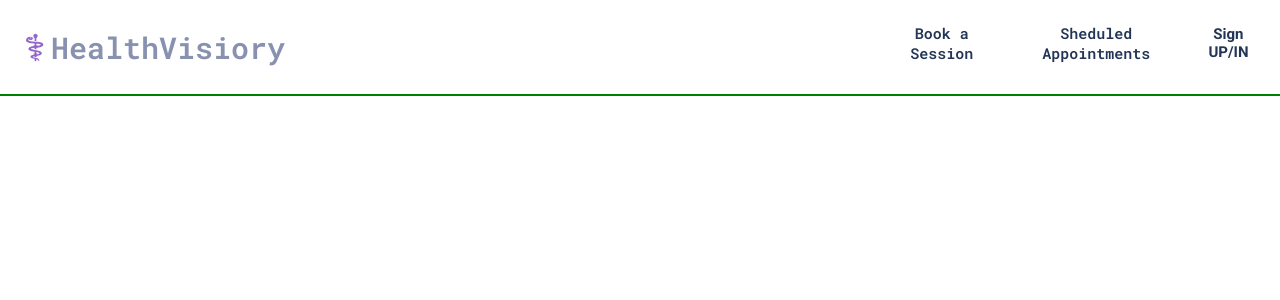
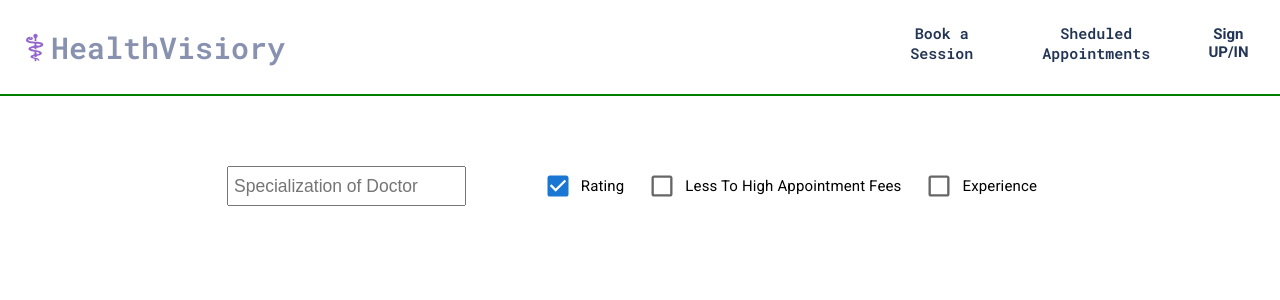
Before and after one commit to arun-kushwaha04/hackathon-frontend, a React (Create React App) app: page / in a window 1280 px wide. Shown: the top 300 px of the page. Built offline with nearby package versions, Linux system fonts and the light colour scheme.

Commit message:
Filter component added

```diff
--- a/package.json
+++ b/package.json
@@ -3,6 +3,9 @@
   "version": "0.1.0",
   "private": true,
   "dependencies": {
+    "@emotion/react": "^11.4.1",
+    "@emotion/styled": "^11.3.0",
+    "@mui/material": "^5.0.0",
     "@testing-library/jest-dom": "^5.14.1",
     "@testing-library/react": "^11.2.7",
     "@testing-library/user-event": "^12.8.3",
--- a/src/App.js
+++ b/src/App.js
@@ -1,10 +1,12 @@
 import React from "react";
 import NavBar from "./Components/NavBar/navbar";
+import Dashboard from "./Components/Dashboard/dashboard";
 
 export default function App() {
   return (
     <React.Fragment>
       <NavBar />
+      <Dashboard />
     </React.Fragment>
   );
 }
--- /dev/null
+++ b/src/Components/Dashboard/dashboard.js
@@ -0,0 +1,13 @@
+import React from "react";
+import styled from "styled-components";
+import { UseGlobalContext } from "../../Context";
+import Filter from "../Filter/filter";
+import "./dashboard.scss";
+
+export default function dashboard() {
+  return (
+    <section className="main-section-dashboard">
+      <Filter />
+    </section>
+  );
+}
--- /dev/null
+++ b/src/Components/Dashboard/dashboard.scss
@@ -0,0 +1,29 @@
+.main-section-dashboard {
+    width: 100%;
+    min-height: 100vh;
+    padding: 5rem;
+    margin: auto;
+    font-family: "Roboto", sans-serif;
+}
+
+.filter-input-div input {
+    outline: none;
+    height: 100%;
+    font-size: 1.75rem;
+    padding: 0 0.5rem;
+}
+
+.filter-div {
+    width: auto;
+    height: auto;
+    display: flex;
+    align-items: center;
+    justify-content: center;
+    flex-direction: row !important;
+    gap: 1rem;
+    align-self: center;
+}
+
+.filter-div span {
+    font-size: 1.5rem;
+}
--- /dev/null
+++ b/src/Components/Filter/filter.js
@@ -0,0 +1,47 @@
+import React from "react";
+import styled from "styled-components";
+import { UseGlobalContext } from "../../Context";
+import Checkbox from "@mui/material/Checkbox";
+import FormGroup from "@mui/material/FormGroup";
+import FormControlLabel from "@mui/material/FormControlLabel";
+
+const label = { inputProps: { "aria-label": "Checkbox demo" } };
+
+export default function filter() {
+  return (
+    <MainDiv>
+      <div className="filter-input-div">
+        <input type="text" placeholder="Specialization of Doctor" />
+      </div>
+      <FormGroup className="filter-div">
+        <FormControlLabel
+          control={<Checkbox defaultChecked />}
+          label="Rating"
+          sx={{ "& .MuiSvgIcon-root": { fontSize: 28 } }}
+        />
+        <FormControlLabel
+          control={<Checkbox />}
+          label="Less To High Appointment Fees"
+          sx={{ "& .MuiSvgIcon-root": { fontSize: 28 } }}
+        />
+        <FormControlLabel
+          control={<Checkbox />}
+          label="Experience"
+          sx={{ "& .MuiSvgIcon-root": { fontSize: 28 } }}
+        />
+      </FormGroup>
+    </MainDiv>
+  );
+}
+
+const MainDiv = styled.div`
+  display: flex;
+  height: 8rem;
+  width: 70%;
+  margin: auto;
+  align-content: center;
+  justify-content: space-between;
+  font-size: 1.5px;
+  padding: 2rem 0;
+  font-family: "Roboto", sans-serif;
+`;
```
Also changed, not shown: 1 other file (tests, documents, lock files or other folders).
